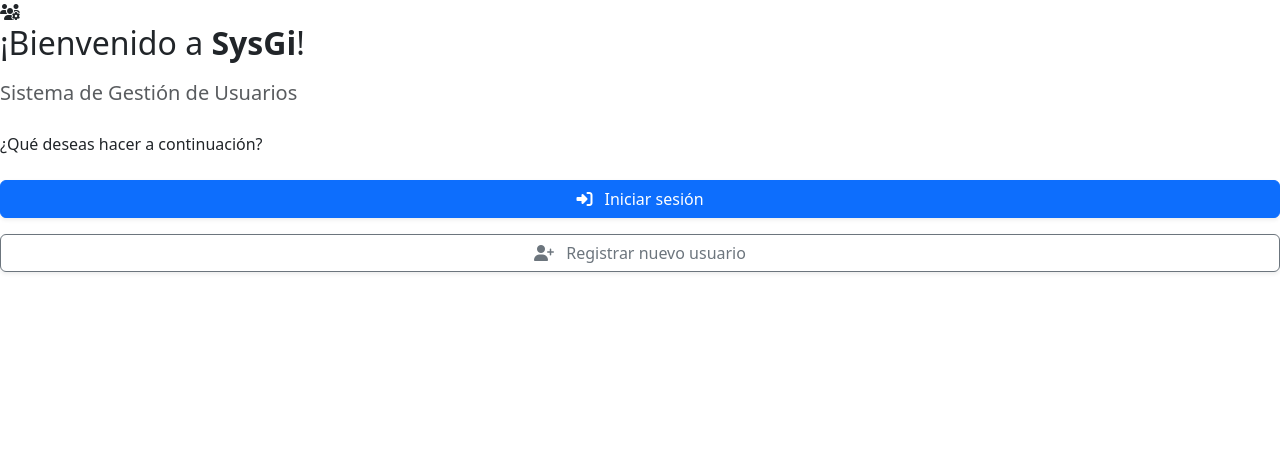
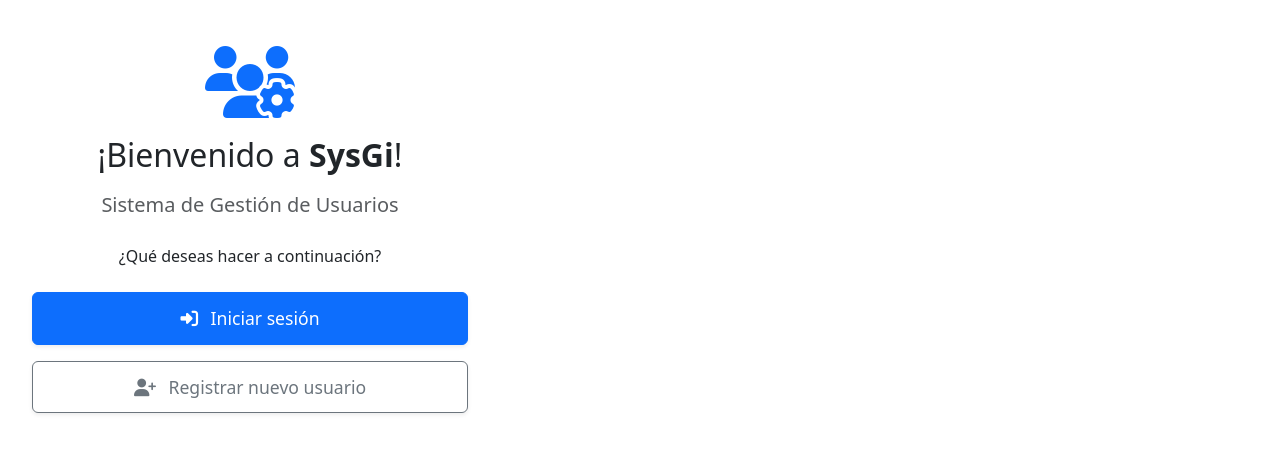
Before and after one commit to stevenr22/sysGi-V1, an Angular app: page / in a window 1280 px wide. Shown: the top 452 px of the page. Built offline with nearby package versions, Linux system fonts and the light colour scheme.

Commit message:
Update home.css

```diff
--- a/src/app/pages/home/home.css
+++ b/src/app/pages/home/home.css
@@ -0,0 +1,39 @@
+    body {
+      background: linear-gradient(135deg, #e3f2fd, #e8f5e9);
+      display: flex;
+      justify-content: center;
+      align-items: center;
+      min-height: 100vh;
+      padding: 1rem;
+    }
+
+    .welcome-card {
+      background: transparent;
+      padding: 3rem 2rem;
+      text-align: center;
+      max-width: 500px;
+      width: 100%;
+      animation: fadeIn 0.8s ease-in-out;
+    }
+
+    .welcome-icon {
+      font-size: 4.5rem;
+      color: #0d6efd;
+      margin-bottom: 1rem;
+      animation: bounce 1.2s infinite alternate;
+    }
+
+    .btn {
+      font-size: 1.1rem;
+      padding: 0.75rem 1.5rem;
+    }
+
+    @keyframes fadeIn {
+      from { opacity: 0; transform: translateY(-20px); }
+      to   { opacity: 1; transform: translateY(0); }
+    }
+
+    @keyframes bounce {
+      from { transform: translateY(0); }
+      to   { transform: translateY(-8px); }
+    }
```
